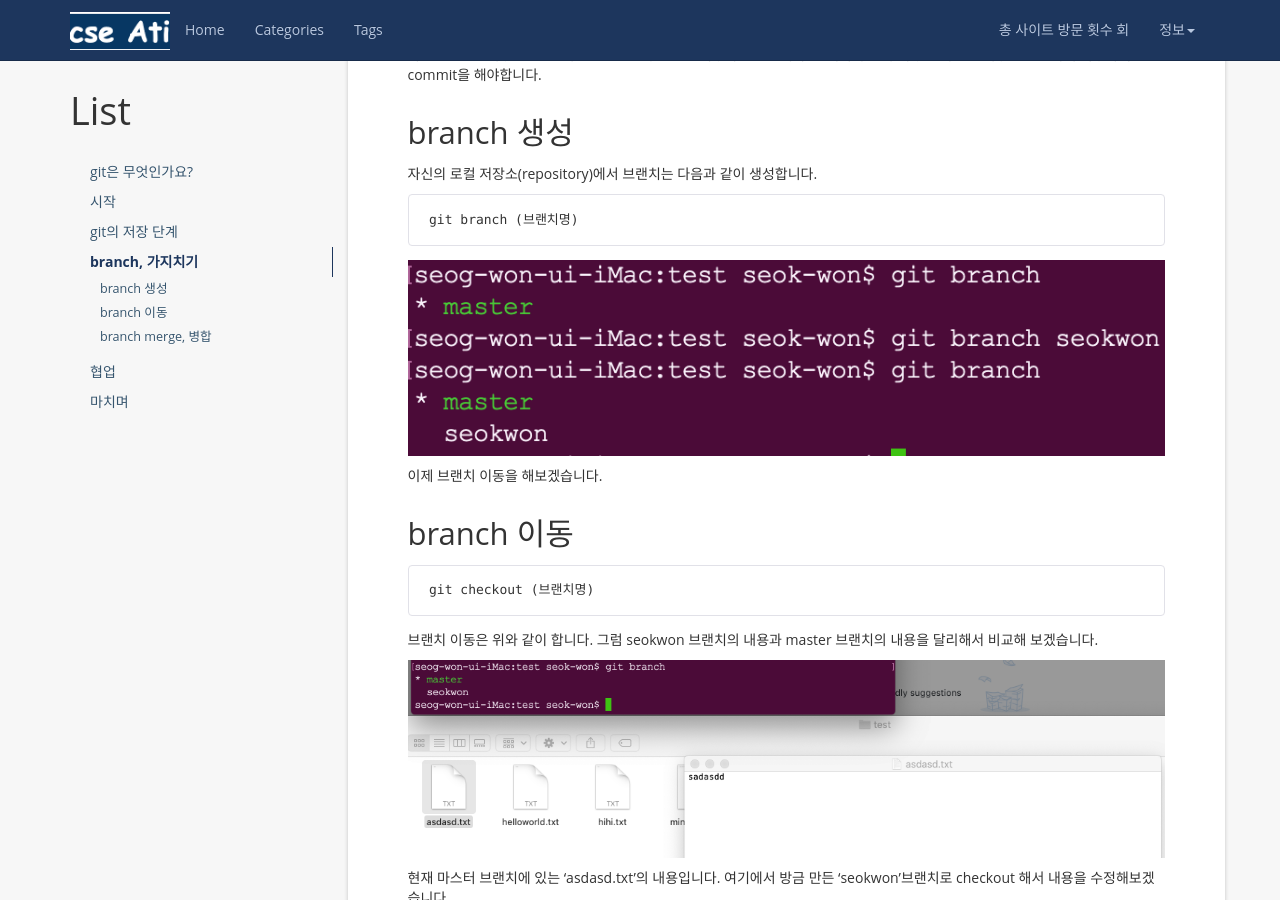
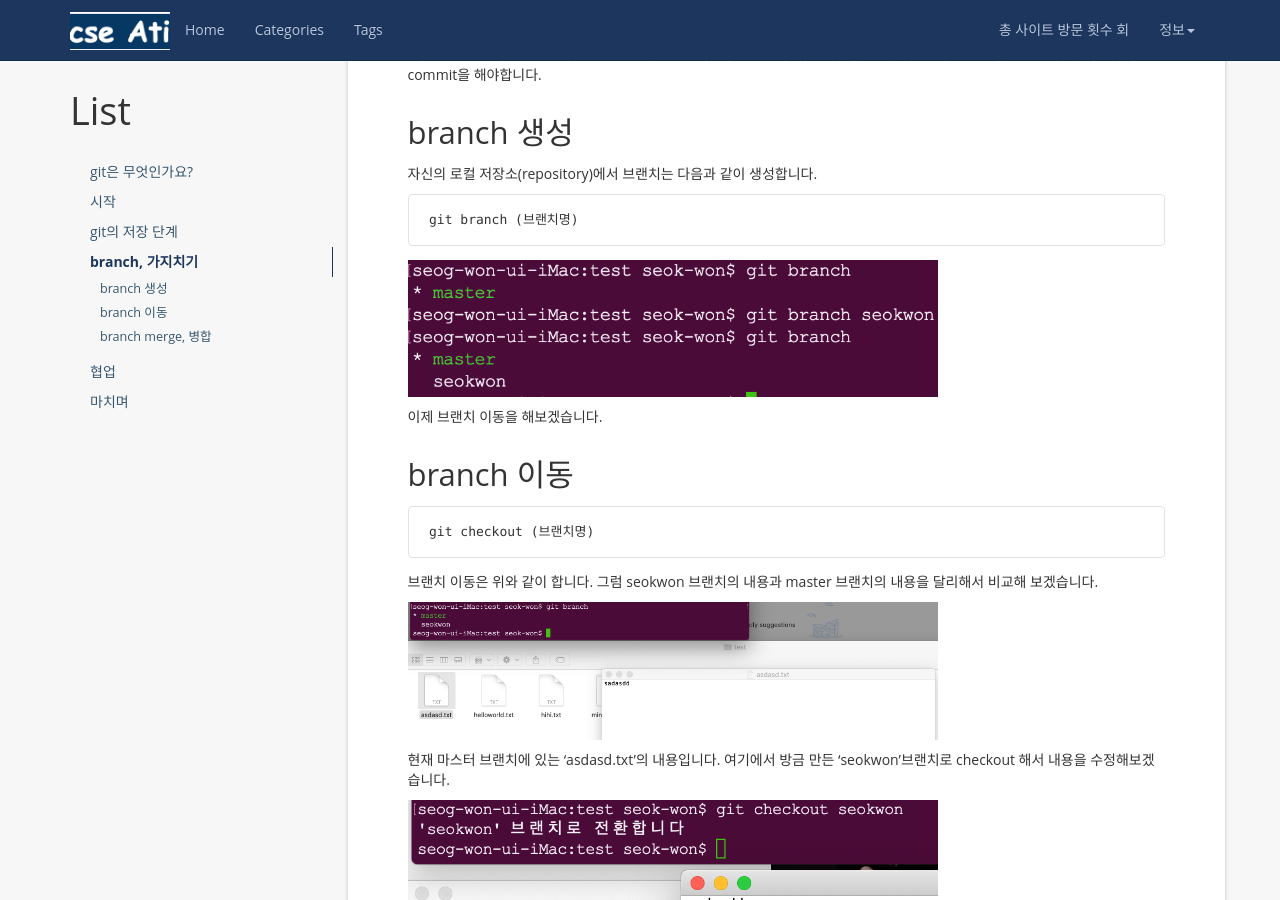
Before and after one commit to gwnucse/gwnucse.github.io, a Jekyll site: the page built from _posts/2019-04-19-github사용법.md, in a window 1280 px wide and 900 px high, scrolled down 1393 px. Built offline with Jekyll 4.4.1, drawn with Linux system fonts in a browser that asks for light colours; nearby versions of some CDN libraries; comment, search, counter and statistics services are not loaded.

Commit message:
re sizing

````diff
--- a/_posts/2019-04-19-github사용법.md
+++ b/_posts/2019-04-19-github사용법.md
@@ -57,7 +57,7 @@ git의 branch 기능은 하나의 프로젝트에 여러 팀이 함께 작업할
 git branch (브랜치명)
 ```
 
-![mastercontent](https://github.com/gwnucse/gwnucse.github.io/blob/master/styles/images/postIMG/gitTutorial/2.png?raw=true)
+![mastercontent](https://github.com/gwnucse/gwnucse.github.io/blob/master/styles/images/postIMG/gitTutorial/2.png?raw=true){:width="70%" height="70%"}
 
 이제 브랜치 이동을 해보겠습니다.
 
@@ -67,11 +67,11 @@ git checkout (브랜치명)
 ```
 브랜치 이동은 위와 같이 합니다. 그럼 seokwon 브랜치의 내용과 master 브랜치의 내용을 달리해서 비교해 보겠습니다.
 
-![asdasd.txt](https://github.com/gwnucse/gwnucse.github.io/blob/master/styles/images/postIMG/gitTutorial/3.png?raw=true)
+![asdasd.txt](https://github.com/gwnucse/gwnucse.github.io/blob/master/styles/images/postIMG/gitTutorial/3.png?raw=true){:width="70%" height="70%"}
 
 현재 마스터 브랜치에 있는 'asdasd.txt'의 내용입니다. 여기에서 방금 만든 'seokwon'브랜치로 checkout 해서 내용을 수정해보겠습니다.
 
-![seokwonbranch](https://github.com/gwnucse/gwnucse.github.io/blob/master/styles/images/postIMG/gitTutorial/4.png?raw=true)
+![seokwonbranch](https://github.com/gwnucse/gwnucse.github.io/blob/master/styles/images/postIMG/gitTutorial/4.png?raw=true){:width="70%" height="70%"}
 
 앞서 설명했듯이 branch에 내용을 저장하려면 commit 명령어까지 수행해야 합니다. 이제 여기서 다시 master 브랜치로 넘어가 보면
 
@@ -87,21 +87,21 @@ git merge (병합대상 브랜치)
 
 seokwon 브랜치에 내용을 수정해놨고 이제 master 브랜치에 내용을 추가해서 병합을 실행해보도록 하겠습니다.
 
-![edit master](https://github.com/gwnucse/gwnucse.github.io/blob/master/styles/images/postIMG/gitTutorial/6.png?raw=true)
+![edit master](https://github.com/gwnucse/gwnucse.github.io/blob/master/styles/images/postIMG/gitTutorial/6.png?raw=true){:width="70%" height="70%"}
 
 병합을 실행하면
 
-![conflict](https://github.com/gwnucse/gwnucse.github.io/blob/master/styles/images/postIMG/gitTutorial/7.png?raw=true)
+![conflict](https://github.com/gwnucse/gwnucse.github.io/blob/master/styles/images/postIMG/gitTutorial/7.png?raw=true){:width="70%" height="70%"}
 
 브랜치를 병합하는데 내용이 겹치게 되면 위와같이 충돌이 발생합니다. 충돌이 발생해도 큰 문제가 생긴게 아니라 git이 제공하는 유용한 기능중에 하나일 뿐입니다. master branch와 seokwon branch의 중에 하나를 골라  commit 을 하면 됩니다.
 
-![conflict solve](https://github.com/gwnucse/gwnucse.github.io/blob/master/styles/images/postIMG/gitTutorial/8.png?raw=true)
+![conflict solve](https://github.com/gwnucse/gwnucse.github.io/blob/master/styles/images/postIMG/gitTutorial/8.png?raw=true){:width="70%" height="70%"}
 
 # 협업
 
 지금까지는 로컬저장소만을 다뤘지만 이제 원격저장소를 이용해서 협업하는 방법을 설명드리겠습니다. 원격저장소도 종류가 많습니다. 저는 github을 사용하고, 대부분 github을 사용합니다.
 
-![repositories](https://github.com/gwnucse/gwnucse.github.io/blob/master/styles/images/postIMG/gitTutorial/9.png?raw=true)
+![repositories](https://github.com/gwnucse/gwnucse.github.io/blob/master/styles/images/postIMG/gitTutorial/9.png?raw=true){:width="70%" height="70%"}
 
 github로그인 하고 자기 레포지토리 항목을 볼수 있는데 저기 초록색 버튼을 누르면 원격 저장소가 만들어 집니다. 이렇게 저장소를 만들었는데 아무나 와서 막 수정하면 안돼겠죠? 그래서 원격저장소에는 두가지 접근 권한이 있습니다.
 
@@ -110,7 +110,7 @@ github로그인 하고 자기 레포지토리 항목을 볼수 있는데 저기
 
 ## contributor로서 프로젝트 참여
 
-![contributor branch](https://github.com/gwnucse/gwnucse.github.io/blob/master/styles/images/postIMG/gitTutorial/10.png?raw=true)
+![contributor branch](https://github.com/gwnucse/gwnucse.github.io/blob/master/styles/images/postIMG/gitTutorial/10.png?raw=true){:width="70%" height="70%"}
 
 다른 계정으로 로그인 하고 새 브랜치를 만들어서 내용을 추가했습니다.
 
@@ -119,14 +119,14 @@ git push origin (contributor의 브랜치)
 ```
 그다음 위 명령어를 입력하면 원격저장소에 바로 반영되는 것이아니라 collaborator의 허락을 받아야 한다고 했었죠?
 
-![request1](https://github.com/gwnucse/gwnucse.github.io/blob/master/styles/images/postIMG/gitTutorial/11.png?raw=true)
+![request1](https://github.com/gwnucse/gwnucse.github.io/blob/master/styles/images/postIMG/gitTutorial/11.png?raw=true){:width="70%" height="70%"}
 `git add`, `git commit`, `git push`명령어를 차례로 실행 합니다. 그리고 나서 github에 로그인을 하고 참여하려고 하는 프로젝트에 들어가서 pull request탭을 클릭합니다.
 
-![request2](https://github.com/gwnucse/gwnucse.github.io/blob/master/styles/images/postIMG/gitTutorial/12.png?raw=true)
+![request2](https://github.com/gwnucse/gwnucse.github.io/blob/master/styles/images/postIMG/gitTutorial/12.png?raw=true){:width="70%" height="70%"}
 
 여기서 contributor가 new pull requset를 눌러서 리퀘스트를 하면 아래와 같이 수정 사항과 함꼐 create pull request 버튼이 있습니다. 이것을 누르면 collaborator가 리퀘스트를 열람하고 문제가 없다고 판단하면 소스코드(master branch)에 적용이 됩니다.
 
-![requset3](https://github.com/gwnucse/gwnucse.github.io/blob/master/styles/images/postIMG/gitTutorial/14.png?raw=true)
+![requset3](https://github.com/gwnucse/gwnucse.github.io/blob/master/styles/images/postIMG/gitTutorial/14.png?raw=true){:width="70%" height="70%"}
 
 collaborator가 머지를 수행 하게 됩니다.
 
````
